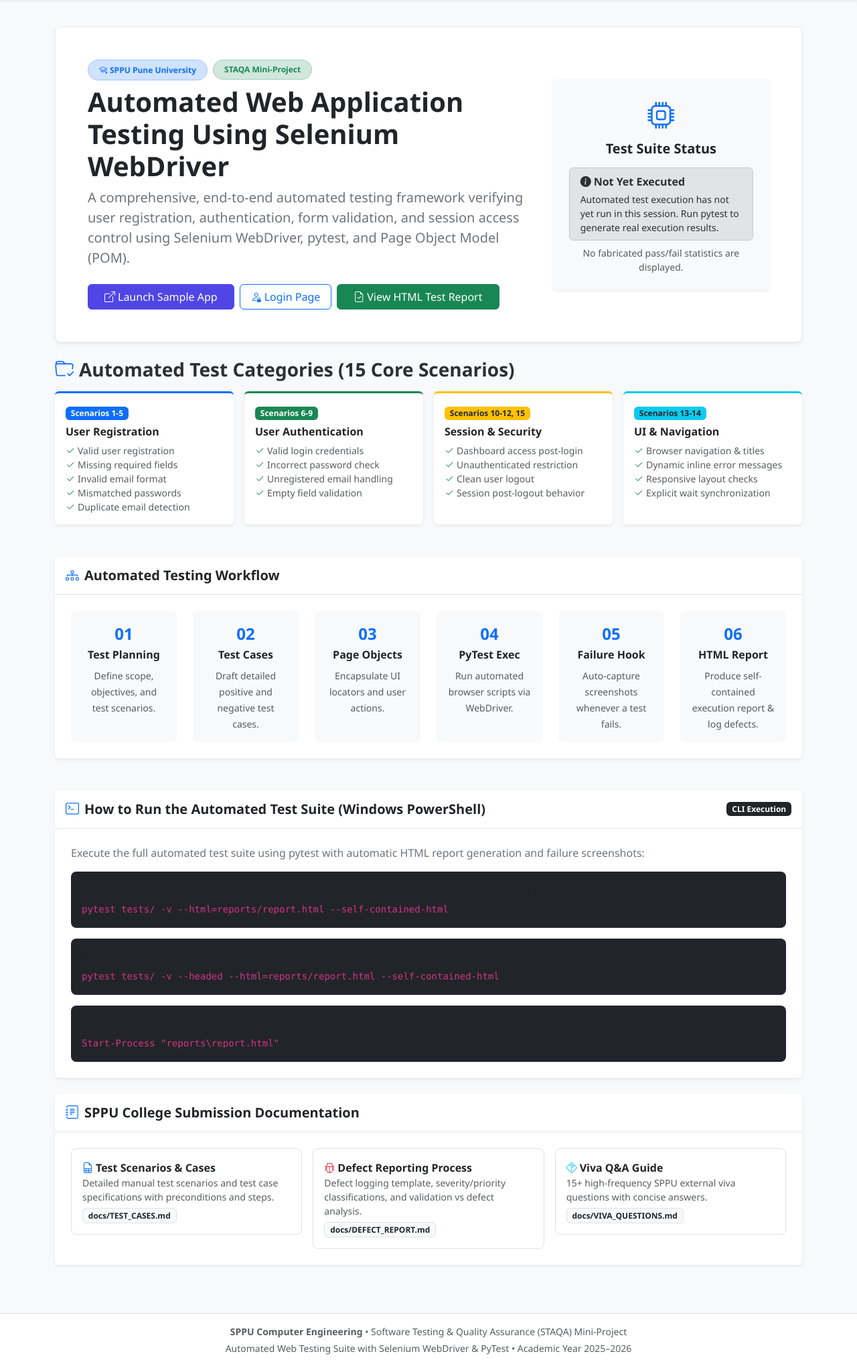
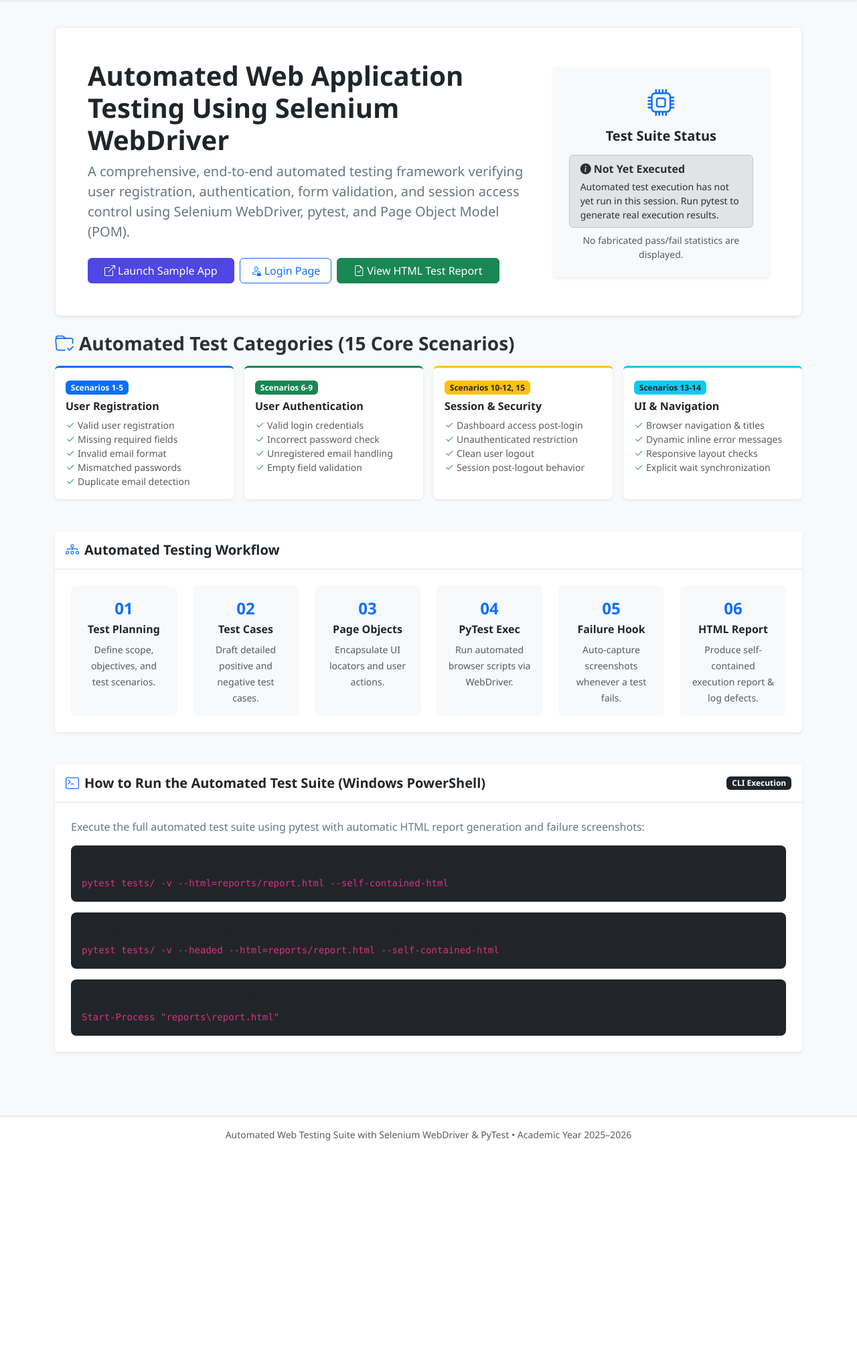
Before and after one commit to Aniruddhashirsat/Automated-Web-Application-Testing-Using-Selenium-WebDriver, a Flask app: page / in a window 1280 px wide. Shown: the part 62-2101 px from the top of the page at 67% size. After the commit the page ends 1765 px from the top, so only its background shows below. Run offline with Flask 3, Linux system fonts and the light colour scheme; parts of the project's set-up code (start-up, migrations or seed data) failed here and were passed over.

Commit message:
commit 1

```diff
--- a/templates/base.html
+++ b/templates/base.html
@@ -97,9 +97,6 @@
     <!-- Footer -->
     <footer class="bg-white border-top py-3 mt-5">
         <div class="container text-center text-muted small">
-            <p class="mb-1">
-                <strong>SPPU Computer Engineering</strong> &bull; Software Testing & Quality Assurance (STAQA) Mini-Project
-            </p>
             <p class="mb-0">
                 Automated Web Testing Suite with Selenium WebDriver &amp; PyTest &bull; Academic Year 2025&ndash;2026
             </p>
--- a/templates/index.html
+++ b/templates/index.html
@@ -7,14 +7,6 @@
     <div class="p-5 mb-4 bg-white rounded-3 shadow-sm border border-light-subtle">
         <div class="row align-items-center">
             <div class="col-lg-8">
-                <div class="d-flex align-items-center mb-2">
-                    <span class="badge bg-primary-subtle text-primary border border-primary-subtle px-3 py-2 rounded-pill me-2">
-                        <i class="bi bi-mortarboard me-1"></i>SPPU Pune University
-                    </span>
-                    <span class="badge bg-success-subtle text-success border border-success-subtle px-3 py-2 rounded-pill">
-                        STAQA Mini-Project
-                    </span>
-                </div>
                 <h1 class="display-6 fw-bold text-dark mb-2" id="project-title">
                     Automated Web Application Testing Using Selenium WebDriver
                 </h1>
@@ -211,38 +203,6 @@
     </div>
 
     <!-- Documentation & Deliverables Links -->
-    <div class="card shadow-sm border-0">
-        <div class="card-header bg-white py-3 border-bottom">
-            <h5 class="fw-bold mb-0 text-dark">
-                <i class="bi bi-journal-text text-primary me-2"></i>SPPU College Submission Documentation
-            </h5>
-        </div>
-        <div class="card-body p-4">
-            <div class="row g-3">
-                <div class="col-md-4">
-                    <div class="border rounded-3 p-3">
-                        <div class="fw-bold"><i class="bi bi-file-earmark-spreadsheet text-primary me-1"></i>Test Scenarios &amp; Cases</div>
-                        <p class="small text-muted mb-1">Detailed manual test scenarios and test case specifications with preconditions and steps.</p>
-                        <span class="badge bg-light text-dark border">docs/TEST_CASES.md</span>
-                    </div>
-                </div>
-                <div class="col-md-4">
-                    <div class="border rounded-3 p-3">
-                        <div class="fw-bold"><i class="bi bi-bug text-danger me-1"></i>Defect Reporting Process</div>
-                        <p class="small text-muted mb-1">Defect logging template, severity/priority classifications, and validation vs defect analysis.</p>
-                        <span class="badge bg-light text-dark border">docs/DEFECT_REPORT.md</span>
-                    </div>
-                </div>
-                <div class="col-md-4">
-                    <div class="border rounded-3 p-3">
-                        <div class="fw-bold"><i class="bi bi-question-diamond text-info me-1"></i>Viva Q&amp;A Guide</div>
-                        <p class="small text-muted mb-1">15+ high-frequency SPPU external viva questions with concise answers.</p>
-                        <span class="badge bg-light text-dark border">docs/VIVA_QUESTIONS.md</span>
-                    </div>
-                </div>
-            </div>
-        </div>
-    </div>
 
 </div>
 {% endblock %}
```
